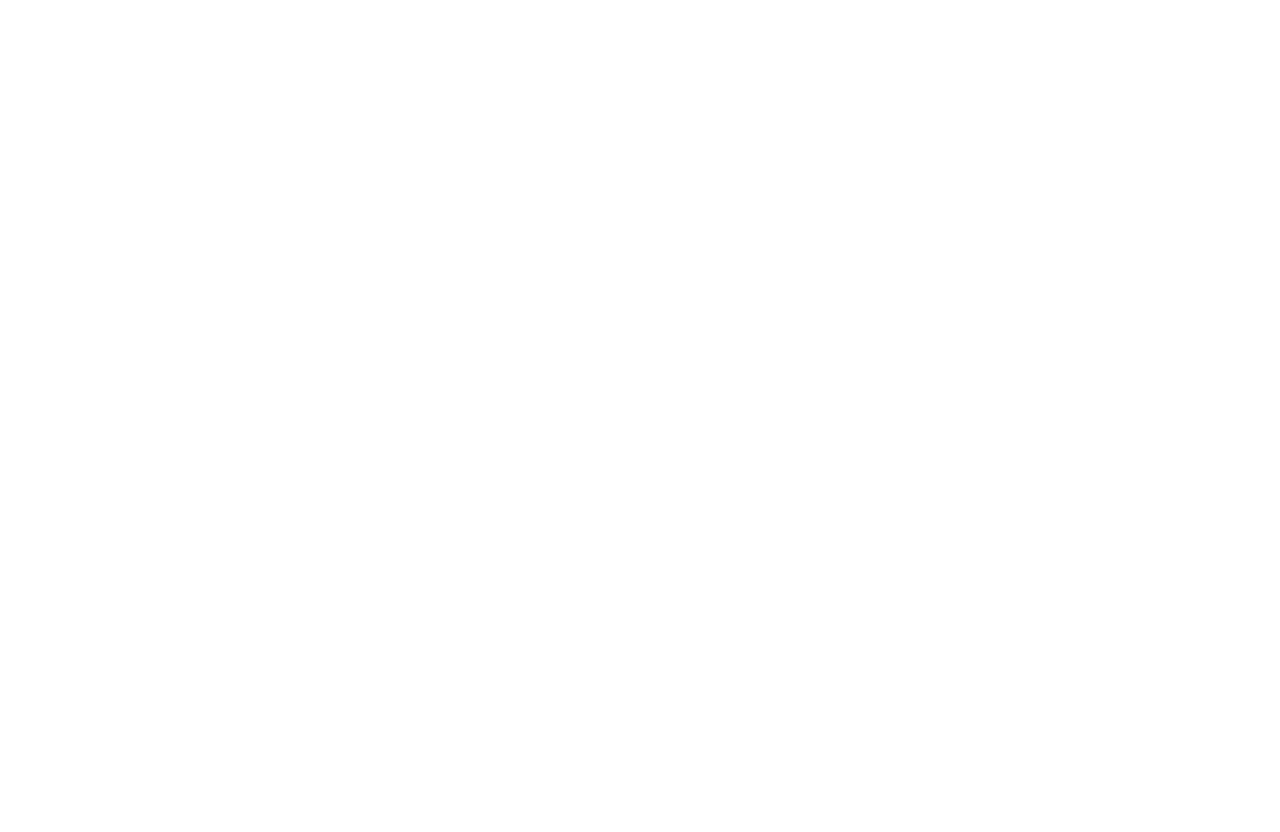
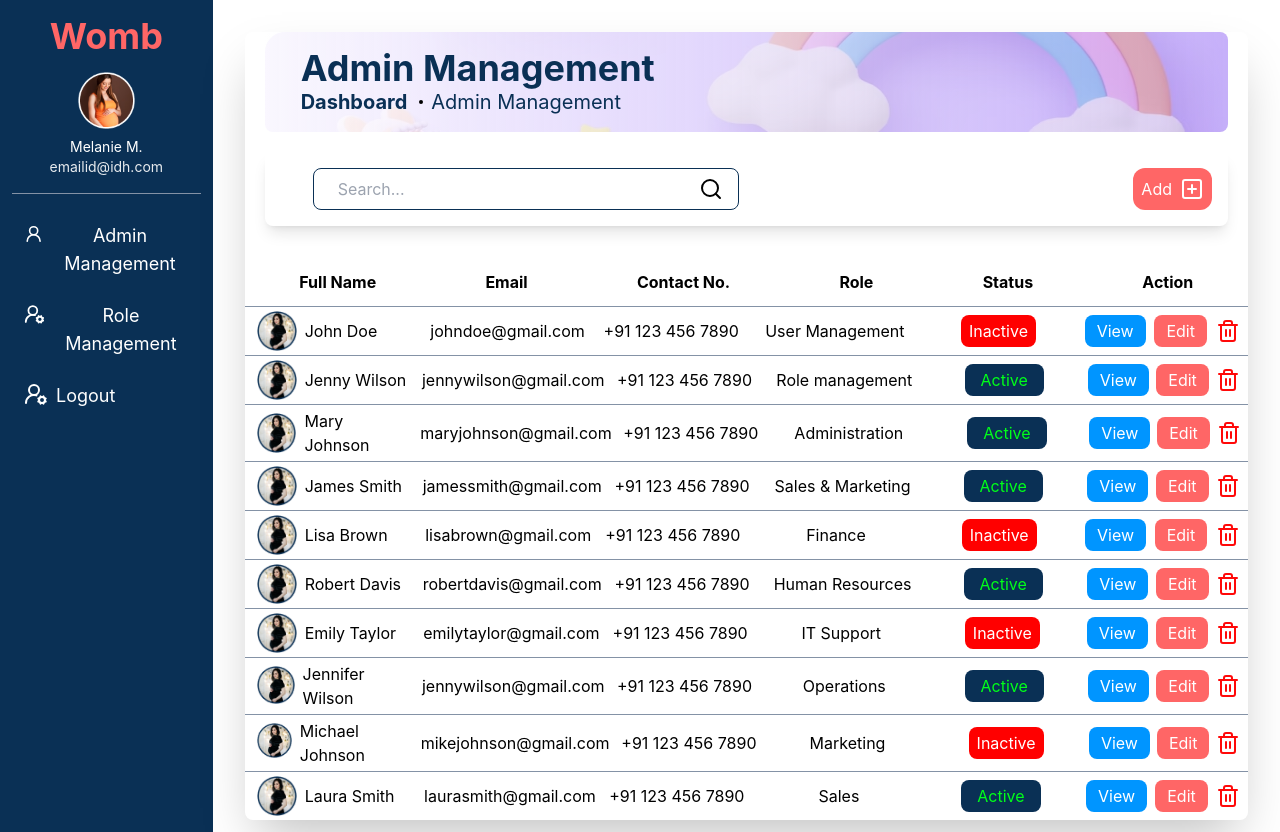
Before and after one commit to vivnegi21/assignment, a React (Create React App) app: page /dashboard/admin in a window 1280 px wide. Before the commit this address had no page. Before the commit the page ends 800 px from the top, so only its background shows below. Built offline with nearby package versions, Linux system fonts and the light colour scheme; sample sign-in values are in the browser's storage.

Commit message:
Made RoleTable and admintable

```diff
--- a/src/App.jsx
+++ b/src/App.jsx
@@ -3,15 +3,20 @@
 
 import Dashboard from './pages/Dashboard';
 import Login from './pages/LogIn';
-import Roles from './pages/Roles';
+
 import Logout from './components/Logout';
+import RoleTable from './components/RoleTable';
+import AdminTable from './components/AdminTable';
 function App() {
   return (
     <BrowserRouter>
       <Routes>
-        <Route path='/' element={<Dashboard />} />
+        <Route path="/" element={<Login />} />
+        <Route path='/dashboard' element={<Dashboard />}>
+          <Route path='/dashboard/roles' element={<RoleTable />} />
+          <Route path='/dashboard/admin' element={<AdminTable />} />
+        </Route>
         <Route path='/log-in' element={<Login />} />
-        <Route path='/roles' element={<Roles />} />
         <Route path='/log-out' element={<Logout />} />
         {/* <Route element={<PrivateRoute/>}>
           <Route path='/profile' element={<Profile />} />
--- a/src/components/AdminTable.jsx
+++ b/src/components/AdminTable.jsx
@@ -2,11 +2,15 @@
 import { userList } from '../constants'
 import userProfile from '../assets/image.png'
 import { Trash2 } from 'lucide-react'
+import TopPanel from './TopPanel'
+import SearchBar from './SearchBar'
 
 const AdminTable = () => {
     return (
-    <div className=' rounded-lg mx-5 h-fit shadow-2xl mt-7 mb-2'>
-        <div className='flex gap-4 justify-around items-center w-full border-b-2 p-2 h-fit' id='table-header'>
+        <div className='rounded-lg mx-5 h-full shadow-2xl mt-5'>
+            <TopPanel name='Admin' />
+            <SearchBar />
+            <div className='flex gap-4 justify-around items-center w-full border-b-1 p-2 h-fit mt-9 font-bold' id='table-header'>
                 <div>Full Name</div>
                 <div>Email</div>
                 <div>Contact No.</div>
@@ -14,12 +18,12 @@
                 <div>Status</div>
                 <div>Action</div>
             </div>
-        <div className='overflow-y-scroll w-full no-scrollbar h-[29rem]' id='table-content'>
-            {userList.map((user,key)=>{
+            <div className=' w-full h-full items-center rounded-lg mt-1' id='table-content'>
+                {userList.map((user, key) => {
                     // console.log(user);
-                return(
-                    <div className='flex justify-around items-center w-full p-2 border-y-[0.5px] border-gray' key={key}>
-                        <div className='flex gap-2 px-2 w-full justify-start'>
+                    return (
+                        <div className='flex justify-around items-center w-full p-1 border-t-[0.5px] border-gray' key={key}>
+                            <div className='flex gap-2 px-2 w-full justify-start items-center'>
                                 <div className='w-10 h-10 rounded-full'>
                                     <img src={userProfile} alt="userImage" className='w-fit h-fit' />
                                 </div>
@@ -32,7 +36,7 @@
 
                             </div>
                             <div className='w-full flex justify-center'>{user['role']}</div>
-                        <div className='w-full flex items-center justify-center'><p className={`py-1 text-center rounded-lg w-fit ${(user['status']==='Active')?"text-[#00FF19] bg-[#0A3055] px-4":"bg-[#F00] text-[#FFF] px-2"}`}>{user['status']}</p></div>
+                            <div className='w-full flex items-center justify-center'><p className={`py-1 text-center rounded-lg w-fit ${(user['status'] === 'Active') ? "text-[#00FF19] bg-[#0A3055] px-4" : "bg-[#F00] text-[#FFF] px-2"}`}>{user['status']}</p></div>
                             <div className='w-full flex items-center justify-around'>
                                 <button className='px-3 py-1 bg-[#0095FF] text-white rounded-lg'>View</button>
                                 <button className='px-3 py-1 bg-[#F66] text-white rounded-lg'>Edit</button>
--- a/src/components/Loginform.jsx
+++ b/src/components/Loginform.jsx
@@ -23,7 +23,7 @@
         if (formData['email'] === 'vivek@idh.in' && formData['password'] === 'vivek@idh') {
             sessionStorage.setItem("isLoggedIn", true);
             localStorage.setItem('linkbar','admin');
-            navigate('/')
+            navigate('/dashboard/admin')
         }else{
             alert('Invalid Credentials');
         }
--- a/src/components/Menubar.jsx
+++ b/src/components/Menubar.jsx
@@ -6,7 +6,7 @@
   const activeLink = localStorage.getItem('linkbar');
 
   return (
-    <div className='py-4 p-3 flex mx-auto flex-col gap-4 w-full h-full sticky'>
+    <div className='py-4 p-3 flex mx-auto flex-col gap-4 w-full min-h-screen'>
       <h1 className='text-[#FF6666] text-4xl text-center font-bold'>Womb</h1>
       <div className='gap-2  flex-col mx-auto'>
         <div className='rounded-full w-1/2 h-1/2 mx-auto'>
@@ -18,13 +18,13 @@
         <hr className='h-px bg-gray border-0'/>
 
       <div className='flex-col gap-4'>
-        <Link to='/' onClick={()=>localStorage.setItem('linkbar','admin')}>
+        <Link to='/dashboard/admin' onClick={()=>localStorage.setItem('linkbar','admin')}>
           <p className={`p-3 w-full text-white rounded-lg text-lg text-center flex gap-2 ${(activeLink==='admin')? 'bg-[#FF6666]' :''}`}>
           <UserRound/>
             Admin Management
           </p>
         </Link>
-        <Link to='/roles' onClick={()=>localStorage.setItem('linkbar','roles')}>
+        <Link to='/dashboard/roles' onClick={()=>localStorage.setItem('linkbar','roles')}>
           <p className={`p-3 w-full text-white rounded-lg text-lg text-center flex gap-2 ${(activeLink==='roles')? 'bg-[#FF6666]' :''}`}>
           <UserCog2 />Role Management
           </p>
--- a/src/components/RoleTable.jsx
+++ b/src/components/RoleTable.jsx
@@ -1,25 +1,27 @@
 import React from 'react'
-import { userList } from '../constants'
+import { roleList } from '../constants'
 import { Trash2 } from 'lucide-react'
-import userProfile from '../assets/image.png'
+import TopPanel from './TopPanel'
+import SearchBar from './SearchBar'
 const RoleTable = () => {
     return (
-        <div className=' rounded-lg mx-5 h-fit shadow-2xl mt-7 mb-2'>
-            <div className='flex gap-4 justify-around items-center w-full border-b-2 p-2 h-fit' id='table-header'>
+        <div className=' rounded-lg mx-5 h-fit shadow-2xl mt-5'>
+            <TopPanel name='Role'/>
+            <SearchBar/>
+            <div className='flex gap-4 justify-around items-center w-full border-b-1 p-2 h-fit mt-9 font-bold' id='table-header'>
                 <div>Roll Name</div>
                 <div>No. Of Users</div>
                 <div>Action</div>
             </div>
-            <div className='overflow-y-scroll w-full no-scrollbar h-[29rem]' id='table-content'>
-                {userList.map((user, key) => {
-                    // console.log(user);
+            <div className=' w-full mt-1 rounded-lg' id='table-content'>
+                {roleList.map((user, key) => {
                     return (
-                        <div className='flex justify-around items-stretch w-full p-2 border-y-[0.5px] border-gray' key={key}>
+                        <div className='flex justify-around items-stretch w-full p-2 border-t-[0.5px] border-gray' key={key}>
                             <div className='flex gap-2 px-2 w-full justify-center'>
                                 {user['name']}
                             </div>
 
-                            <div className='w-full flex justify-center'>{user['role']}</div>
+                            <div className='w-full flex justify-center'>{user['users']}</div>
                             <div className='w-full flex items-center justify-center gap-4' >
                                 <button className='px-3 py-1 bg-[#0095FF] text-white rounded-lg'>View</button>
                                 <button className='px-3 py-1 bg-[#F66] text-white rounded-lg'>Edit</button>
--- a/src/components/TopPanel.jsx
+++ b/src/components/TopPanel.jsx
@@ -3,9 +3,9 @@
 const TopPanel = ({ name }) => {
     return (
         <div className='pl-9 rounded-lg mx-5 h-fit py-4' style={{
-            backgroundImage: `linear-gradient(45deg,
-                rgba(255,255,255,0.8),
-                rgba(8,83,156, 0.0)),url(${banner})`,
+            backgroundImage: `linear-gradient(90deg,
+                rgba(255,255,255,0.9),
+                rgba(199, 177, 250,0.5)),url(${banner})`,
         }}>
                 <h1 className="text-4xl font-bold text-[#0A3055]">{name} Management </h1>
                 <h1 className="text-xl font-bold text-[#0A3055] flex gap-3">Dashboard<span className='font-normal flex items-center gap-2'> <hr  className='w-1 h-1 border-0 bg-dark-1 rounded-full'/>{name} Management</span> </h1>
--- a/src/constants/index.js
+++ b/src/constants/index.js
@@ -1,13 +1,4 @@
-
 export const userList = [
-    {
-        "name":'Jenny Wilson',
-        "image":'../assets/image.png',
-        "email":"jennywilson@gmail.com",
-        "contact":'+91 123 456 7890',
-        "role": 'Role management',
-        "status": 'Active',
-    },
     {
         "name":'John Doe',
         "image":'../assets/image.png',
@@ -23,30 +14,6 @@
         "contact":'+91 123 456 7890',
         "role": 'Role management',
         "status": 'Active',
-    },
-    {
-        "name":'John Doe',
-        "image":'../assets/image.png',
-        "email":"johndoe@gmail.com",
-        "contact":'+91 123 456 7890',
-        "role": 'User Management',
-        "status": 'Inactive',
-    },
-    {
-        "name":'Jenny Wilson',
-        "image":'../assets/image.png',
-        "email":"jennywilson@gmail.com",
-        "contact":'+91 123 456 7890',
-        "role": 'Role management',
-        "status": 'Active',
-    },
-    {
-        "name":'John Doe',
-        "image":'../assets/image.png',
-        "email":"johndoe@gmail.com",
-        "contact":'+91 123 456 7890',
-        "role": 'User Management',
-        "status": 'Inactive',
     },
     {
         "name":'Mary Johnson',
@@ -89,5 +56,72 @@
         "role": 'IT Support',
         "status": 'Inactive'
 
+    },
+    {
+        "name":'Jennifer Wilson',
+        "image":'../assets/image.png',
+        "email":"jennywilson@gmail.com",
+        "contact":'+91 123 456 7890',
+        "role": 'Operations',
+        "status": 'Active',
+    },
+    {
+        "name":'Michael Johnson',
+        "image":'../assets/image.png',
+        "email":"mikejohnson@gmail.com",
+        "contact":'+91 123 456 7890',
+        "role": 'Marketing',
+        "status": 'Inactive',
+    },
+    {
+        "name":'Laura Smith',
+        "image":'../assets/image.png',
+        "email":"laurasmith@gmail.com",
+        "contact":'+91 123 456 7890',
+        "role": 'Sales',
+        "status": 'Active',
     }
 ];
+export const roleList = [
+    {
+        "name":'John Doe',
+        "users": '20',
+    },
+    {
+        "name":'Jenny Wilson',
+        "users": '20',
+    },
+    {
+        "name":'Mary Johnson',
+        "users": '20',
+    },
+    {
+        "name":'James Smith',
+        "users": '20',
+    },
+    {
+        "name":'Lisa Brown',
+        "users": '20',
+    },
+    {
+        "name":'Robert Davis',
+        "users": '20',
+    },
+    {
+        "name":'Emily Taylor',
+        "users": '20',
+
+    },
+    {
+        "name":'Jennifer Wilson',
+        "users": '20',
+    },
+    {
+        "name":'Michael Johnson',
+        "users": '20',
+    },
+    {
+        "name":'Laura Smith',
+        "users": '20',
+    }
+];
--- a/src/pages/Dashboard.jsx
+++ b/src/pages/Dashboard.jsx
@@ -1,30 +1,25 @@
 import  Menubar  from '../components/Menubar';
 import React, { useEffect } from 'react'
-import { useNavigate } from 'react-router-dom'
-import TopPanel from '../components/TopPanel';
-import SearchBar from '../components/SearchBar';
-import AdminTable from '../components/AdminTable';
+import { Outlet, useNavigate } from 'react-router-dom'
 
 const Dashboard = () => {
     const navigate = useNavigate();
     useEffect(()=>{
         const isLogged = sessionStorage.getItem('isLoggedIn');
         if(!isLogged) return navigate('/log-in');
+
     })
     return (
-    <div className='flex'>
+    <div className='flex w-full h-full'>
         {/* Sidebar */}
-        <div className='w-[20%] bg-[#0A3055] h-screen'>
+        <div className='w-[20%] bg-[#0A3055]'>
             <Menubar/>
         </div>
         {/* Panel */}
-        <div className='w-full h-screen flex-col p-3 gap-8'>
-            <TopPanel name='Admin'/>
-            <SearchBar/>
-            <AdminTable/>
+        <div className='w-full h-full flex-col p-3 gap-8'>
+            <Outlet/>
         </div>
     </div>
   )
 }
-
 export default Dashboard
--- a/src/pages/LogIn.jsx
+++ b/src/pages/LogIn.jsx
@@ -6,7 +6,7 @@
     const navigate = useNavigate();
     useEffect(()=>{
         let isLoggedIn = sessionStorage.getItem('isLoggedIn');
-        if(isLoggedIn) navigate('/');
+        if(isLoggedIn) navigate('/dashboard/admin ');
     })
     return (
         <div className='flex h-full'>
--- a/src/pages/Roles.jsx
+++ b/src/pages/Roles.jsx
@@ -20,7 +20,7 @@
             </div>
             {/* Panel */}
             <div className='w-full h-screen flex-col p-3 gap-8'>
-                <TopPanel name='Admin' />
+                <TopPanel name='Role' />
                 <SearchBar />
                 <RoleTable />
             </div>
```
Lines whose indentation alone changed are shown as unchanged.
